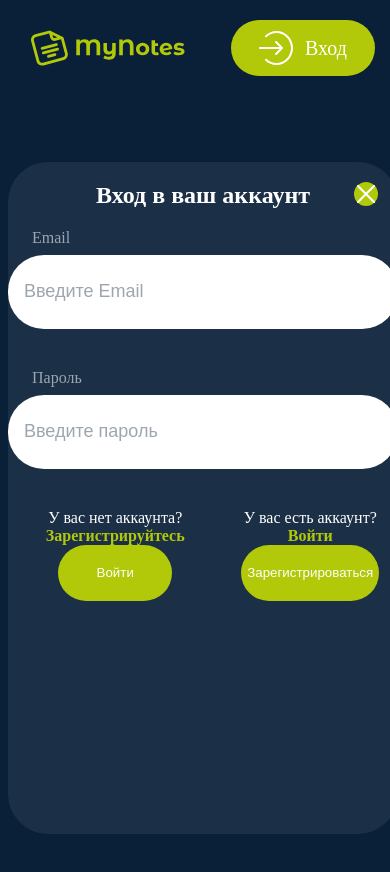
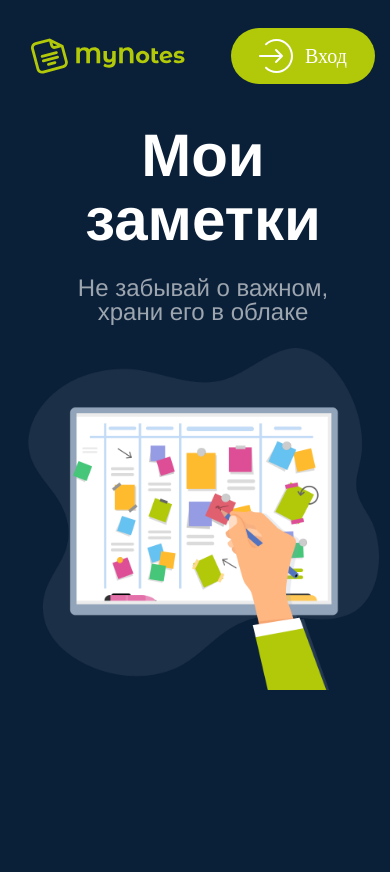
Before and after one commit to Radik0304/my-notes, a Vue app: page / in a window 390 px wide. Shown: the top 872 px of the page. Built offline with nearby package versions, Linux system fonts and the light colour scheme.

Commit message:
set main page

```diff
--- a/src/App.vue
+++ b/src/App.vue
@@ -1,18 +1,18 @@
 <template>
   <div id="app">
     <Main/>
-    <modal-auth/>
+    <!-- <modal-auth/> -->
   </div>
 </template>
 
 <script>
-import ModalAuth from './components/ModalAuth.vue';
+// import ModalAuth from './components/ModalAuth.vue';
 import Main from './pages/Main.vue';
 
 export default {
   name: 'App',
   components: {
-    ModalAuth,
+    // ModalAuth,
     Main,
   }
 }
--- a/src/components/ModalAuth.vue
+++ b/src/components/ModalAuth.vue
@@ -64,6 +64,7 @@ export default {
   background: #0a1f38;
   height: 100%;
   width: 100%;
+  opacity: .7;
   z-index: 9999;
   font-family: "Montserrat";
 
--- a/src/pages/Main.vue
+++ b/src/pages/Main.vue
@@ -1,6 +1,15 @@
 <template>
-    <div>
+    <div class="main">
       <TheHeader/>
+      <div class="main__content">
+        <section class="main__content-titles">
+          <h1>Мои заметки</h1>
+          <h3>Не забывай о важном, храни его в облаке</h3>
+        </section>
+        <section class="main__content-image">
+          <img src="../assets/main-image.png" alt="main-image">
+        </section>
+      </div>
     </div>
   </template>
 
@@ -15,13 +24,100 @@
   }
   </script>
 
-  <style>
+  <style lang="scss">
   #app {
-    font-family: Avenir, Helvetica, Arial, sans-serif;
-    -webkit-font-smoothing: antialiased;
-    -moz-osx-font-smoothing: grayscale;
+    font-family: 'Montserrat';
     text-align: center;
     color: #2c3e50;
     margin-top: 60px;
   }
+
+  .main {
+    height: 100%;
+    display: flex;
+    flex-direction: column;
+
+
+    &__content {
+      display: flex;
+      justify-content: space-around;
+      margin-top: 40px;
+
+      @media (max-width: 960px){
+        flex-direction: column;
+        align-items: center;
+      }
+
+      &-titles {
+        margin: auto 0;
+        width: 30%;
+
+        @media (max-width: 960px) {
+          width: 100%;
+          display: flex;
+          flex-direction: column;
+          align-items: center;
+        }
+      }
+
+      &-image {
+        width: 50%;
+
+        @media (max-width: 1100px) {
+          width: 40%;
+        }
+
+        @media (max-width: 960px) {
+          width: 90%;
+        }
+
+        img {
+          width: 100%;
+          height: 100%;
+        }
+      }
+
+      @media (max-width: 1366px) {
+        img {
+          max-width: 100vw;
+          max-height: 100vh;
+        }
+      }
+    }
+    h1 {
+      font-weight: 900;
+      font-size: 104px;
+      margin: 0;
+      line-height: 104px;
+      max-width: 488px;
+
+      @media (max-width: 620px) {
+        font-size: 60px;
+        line-height: 64px;
+        max-width: 320px;
+      }
+    }
+
+    h3 {
+      font-weight: 400;
+      font-size: 32px;
+      color: #9DA5AF;
+      line-height: 48px;
+      max-width: 394px;
+
+      @media (max-width: 620px) {
+        font-size: 24px;
+        line-height: 24px;
+        max-width: 320px;
+      }
+    }
+    h1, h3 {
+      text-align: start;
+
+      @media (max-width: 960px) {
+        text-align: center;
+      }
+    }
+
+  }
   </style>
```
Also changed, not shown: src/assets/main-image.png (added).
